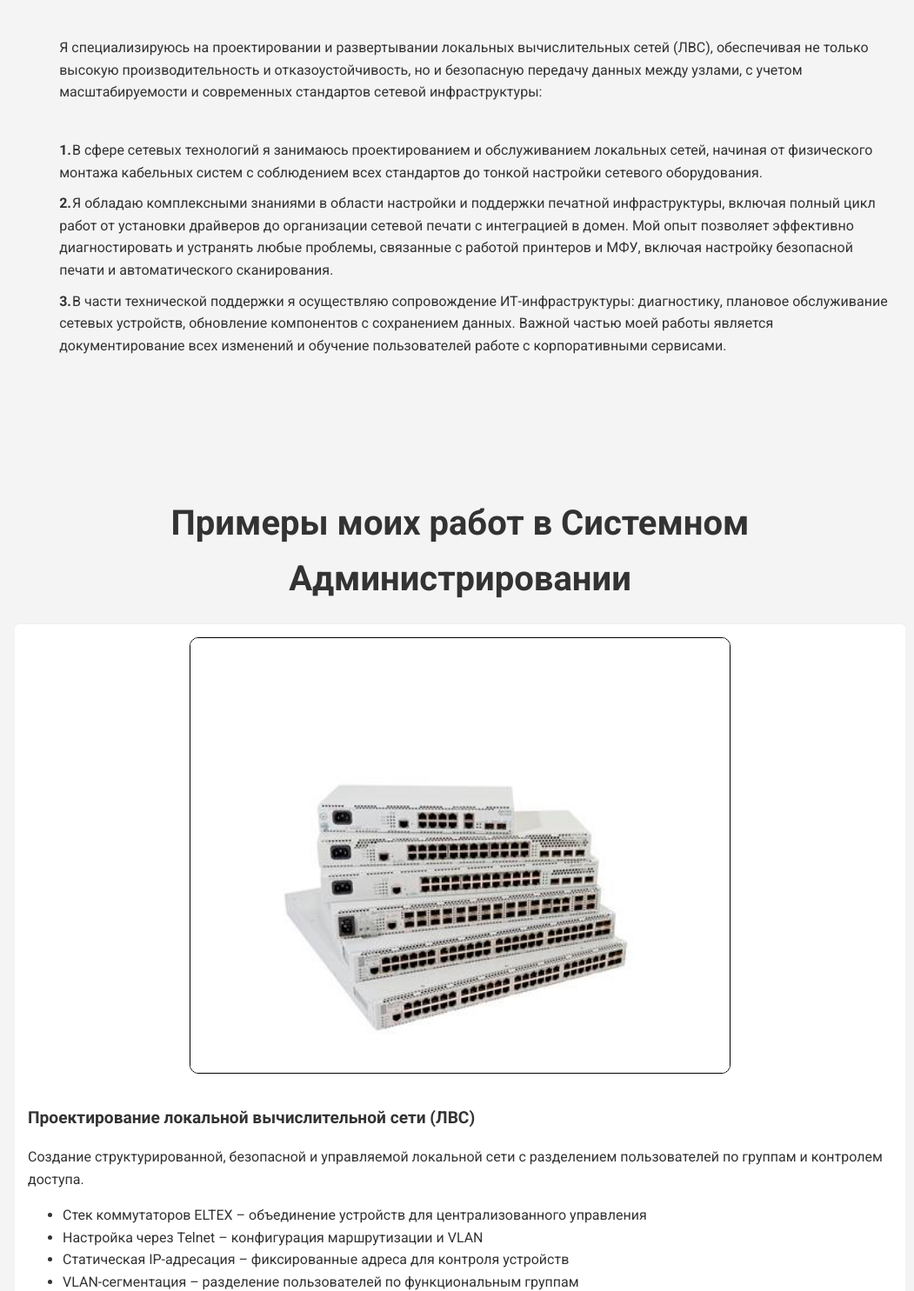
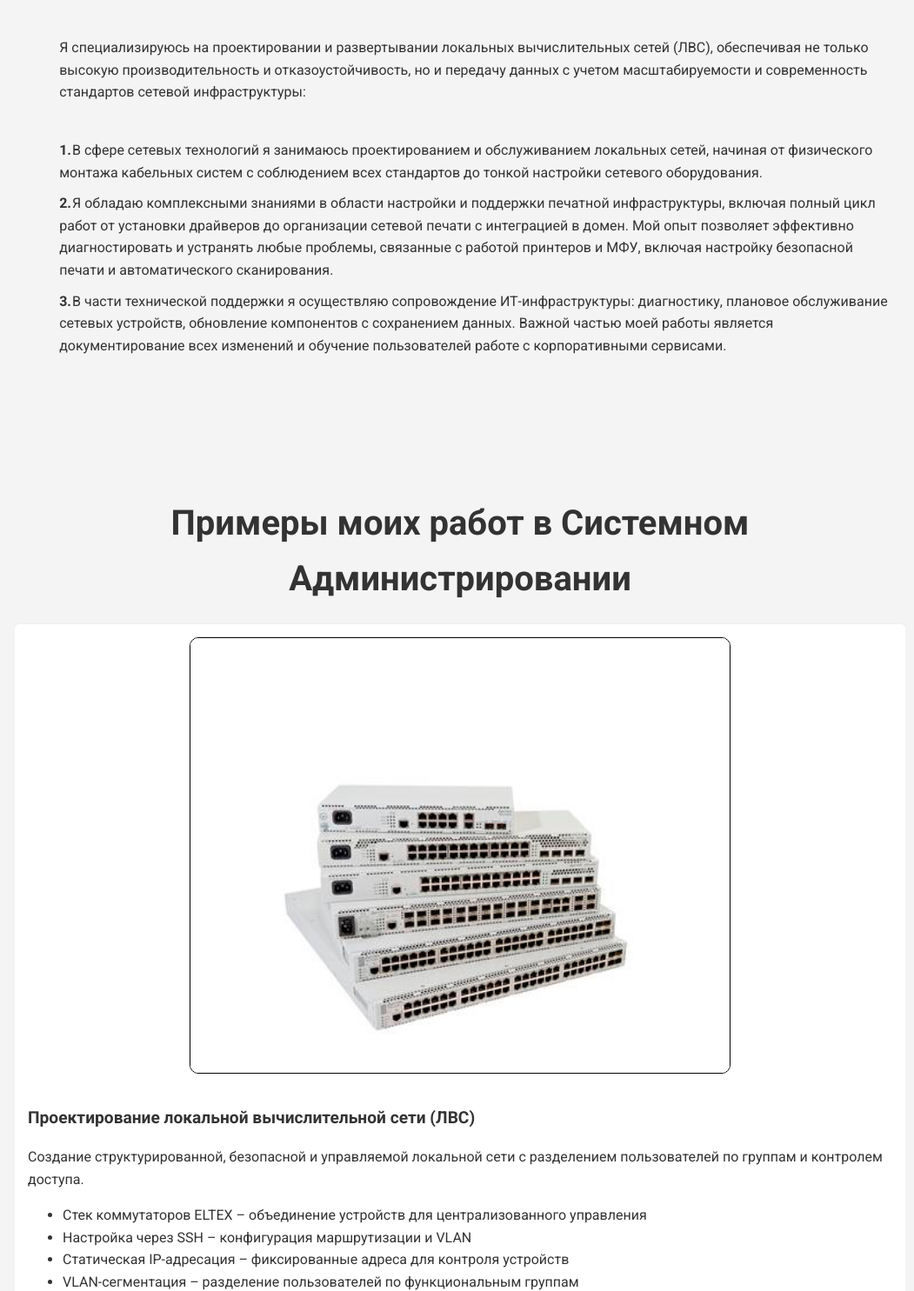
Before and after one commit to ZeroDay5w6/portfolio_zeroday, a plain HTML site: page system_sphere.html in a window 1280 px wide. Shown: the part 220-1705 px from the top of the page at 87% size, without its empty margins (111-1162 px from the left). Drawn offline with Linux system fonts and the light colour scheme.

Commit message:
Update system_sphere.html

```diff
--- a/system_sphere.html
+++ b/system_sphere.html
@@ -33,7 +33,7 @@
     <section id="industry-description">
         <div class="container">
             <h2>Что я предлагаю в Системном Администрировании</h2>
-            <p class="skills_p">Я специализируюсь на проектировании и развертывании локальных вычислительных сетей (ЛВС), обеспечивая не только высокую производительность и отказоустойчивость, но и безопасную передачу данных между узлами, с учетом масштабируемости и современных стандартов сетевой инфраструктуры:</p>
+            <p class="skills_p">Я специализируюсь на проектировании и развертывании локальных вычислительных сетей (ЛВС), обеспечивая не только высокую производительность и отказоустойчивость, но и передачу данных с учетом масштабируемости и современность стандартов сетевой инфраструктуры:</p>
           <ol class="list-skills">
                 <li>В сфере сетевых технологий я занимаюсь проектированием и обслуживанием локальных сетей, начиная от физического монтажа кабельных систем с соблюдением всех стандартов до тонкой настройки сетевого оборудования.</li>
                 <li>Я обладаю комплексными знаниями в области настройки и поддержки печатной инфраструктуры, включая полный цикл работ от установки драйверов до организации сетевой печати с интеграцией в домен. Мой опыт позволяет эффективно диагностировать и устранять любые проблемы, связанные с работой принтеров и МФУ, включая настройку безопасной печати и автоматического сканирования.</li>
@@ -58,7 +58,7 @@
 <ul>
 <li>Стек коммутаторов ELTEX – объединение устройств для централизованного управления</li>
 
-<li>Настройка через Telnet – конфигурация маршрутизации и VLAN</li>
+<li>Настройка через SSH – конфигурация маршрутизации и VLAN</li>
 
 <li>Статическая IP-адресация – фиксированные адреса для контроля устройств</li>
 <li>VLAN-сегментация – разделение пользователей по функциональным группам</li>
@@ -106,4 +106,5 @@
     </footer>
 
 </body>
+
 </html>
```
